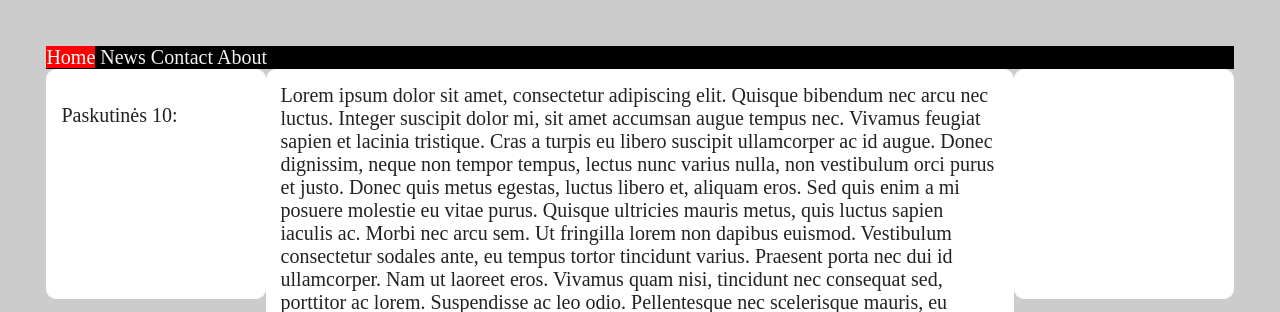
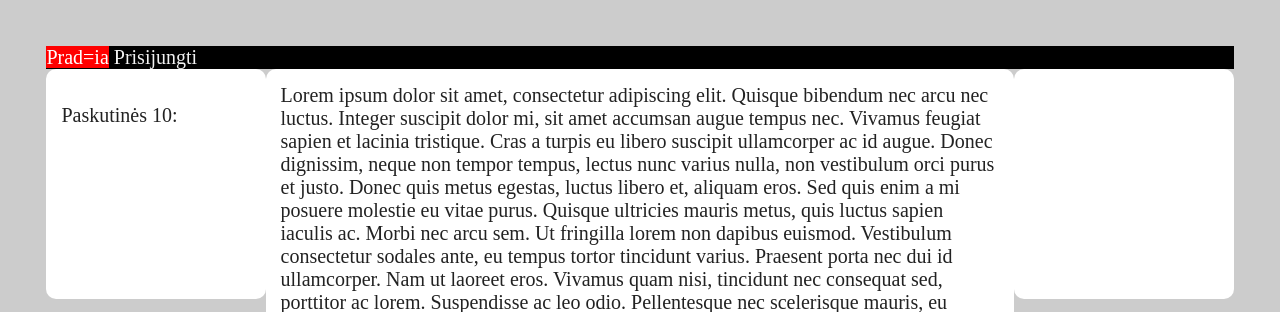
Before and after one commit to geraskalnas/internet-library, a PHP site: page / in a window 1280 px wide. Shown: the top 312 px of the page. Run offline with PHP 8.4, Linux system fonts and the light colour scheme; data that the repository does not hold is empty.

Commit message:
Update links in nav

```diff
--- a/index.php
+++ b/index.php
@@ -135,10 +135,8 @@ echo "";
 </head>
 <body>
   <div class="topnav">
-    <a class="active" href="#home">Home</a>
-    <a href="#news">News</a>
-    <a href="#contact">Contact</a>
-    <a href="#about">About</a>
+    <a class="active" href="/">Prad=ia</a>
+    <a href="login.php">Prisijungti</a>
   </div>
   <div class="wrapper">
 
```
